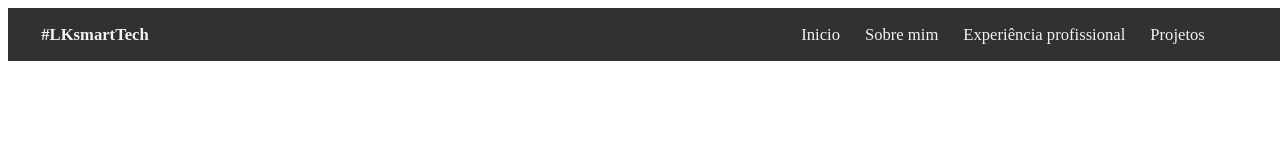
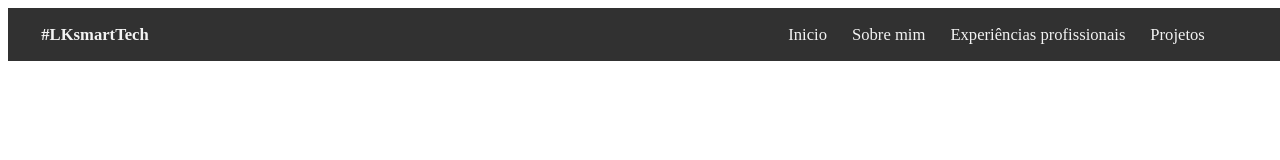
Before and after one commit to LucasAKuhn/portfolio-lucas-kuhn, an Angular app: page /portfolio in a window 1280 px wide. Shown: the top 160 px of the page. Built offline with nearby package versions, Linux system fonts and the light colour scheme.

Commit message:
Criado HTML e SCSS do Header

```diff
--- a/src/app/components/header/header.component.html
+++ b/src/app/components/header/header.component.html
@@ -7,9 +7,7 @@
     <ul class="navbar-nav">
       <li><a href="#inicio" class="nav-item">Inicio</a></li>
       <li><a href="#sobre" class="nav-item">Sobre mim</a></li>
-<!--      <li><a href="#educacion" class="nav-item">Certificados</a></li>-->
-      <li><a href="#experiencia" class="nav-item">Experiência profissional</a></li>
-<!--      <li><a href="#skills" class="nav-item">Hard & Soft Skills</a></li>-->
+      <li><a href="#experiencias" class="nav-item">Experiências profissionais</a></li>
       <li><a href="#projetos" class="nav-item">Projetos</a></li>
     </ul>
   </div>
```
